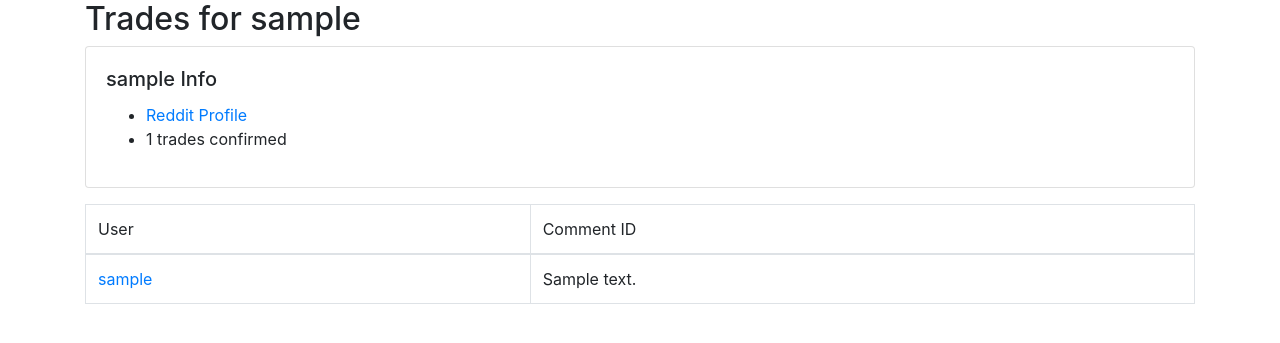
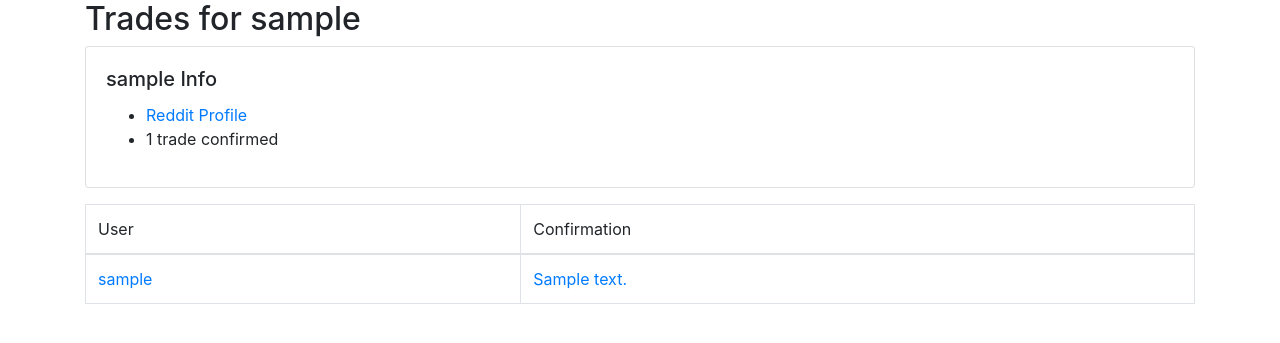
Before and after one commit to integralfx/ConfirmedTrades, a Django app: a page that uses trades/templates/trades/trades.html in a window 1280 px wide. Shown: the part 56-399 px from the top of the page. Run offline with Django 3.2, Linux system fonts and the light colour scheme; tables that the repository leaves empty hold one stand-in row (values such as "Sample post"); some libraries are stand-ins or nearby versions; some web fonts are replaced.

Commit message:
Use comment url

```diff
--- a/trades/templates/trades/home.html
+++ b/trades/templates/trades/home.html
@@ -19,8 +19,7 @@
                     <a href="{% url 'trades' trade.user2 %}">{{ trade.user2 }}</a>
                     </td>
                     <td>
-                        <!--a href="{{ trade.get_comment_url }}">{{ trade.comment_id }}</a-->
-                        {{ trade.comment_id }}
+                        <a href="{{ trade.comment_url }}">{{ trade.comment_id }}</a>
                     </td>
                 </tr>
             {% endfor %}
--- a/trades/templates/trades/trades.html
+++ b/trades/templates/trades/trades.html
@@ -9,7 +9,7 @@
             <div class="card-text">
                 <ul>
                     <li><a href="https://reddit.com/user/{{ redditor }}">Reddit Profile</a></li>
-                    <li>{{ trades.count }} trades confirmed</li>
+                    <li>{{ trades.count }} trade{{ trades.count|pluralize }} confirmed</li>
                 <ul>
             </div>
         </div>
@@ -19,14 +19,14 @@
         <thead>
             <tr>
                 <td>User</td>
-                <td>Comment ID</td>
+                <td>Confirmation</td>
             </tr>
         </thead>
         <tbody>
             {% for trade in trades %}
                 <tr>
                     <td><a href="{% url 'trades' trade.user2 %}">{{ trade.user2 }}</a></td>
-                    <td>{{ trade.comment_id }}</td>
+                    <td><a href="{{ trade.comment_url }}">{{ trade.comment_id }}</a></td>
                 </tr>
             {% endfor %}
         </tbody>
```
